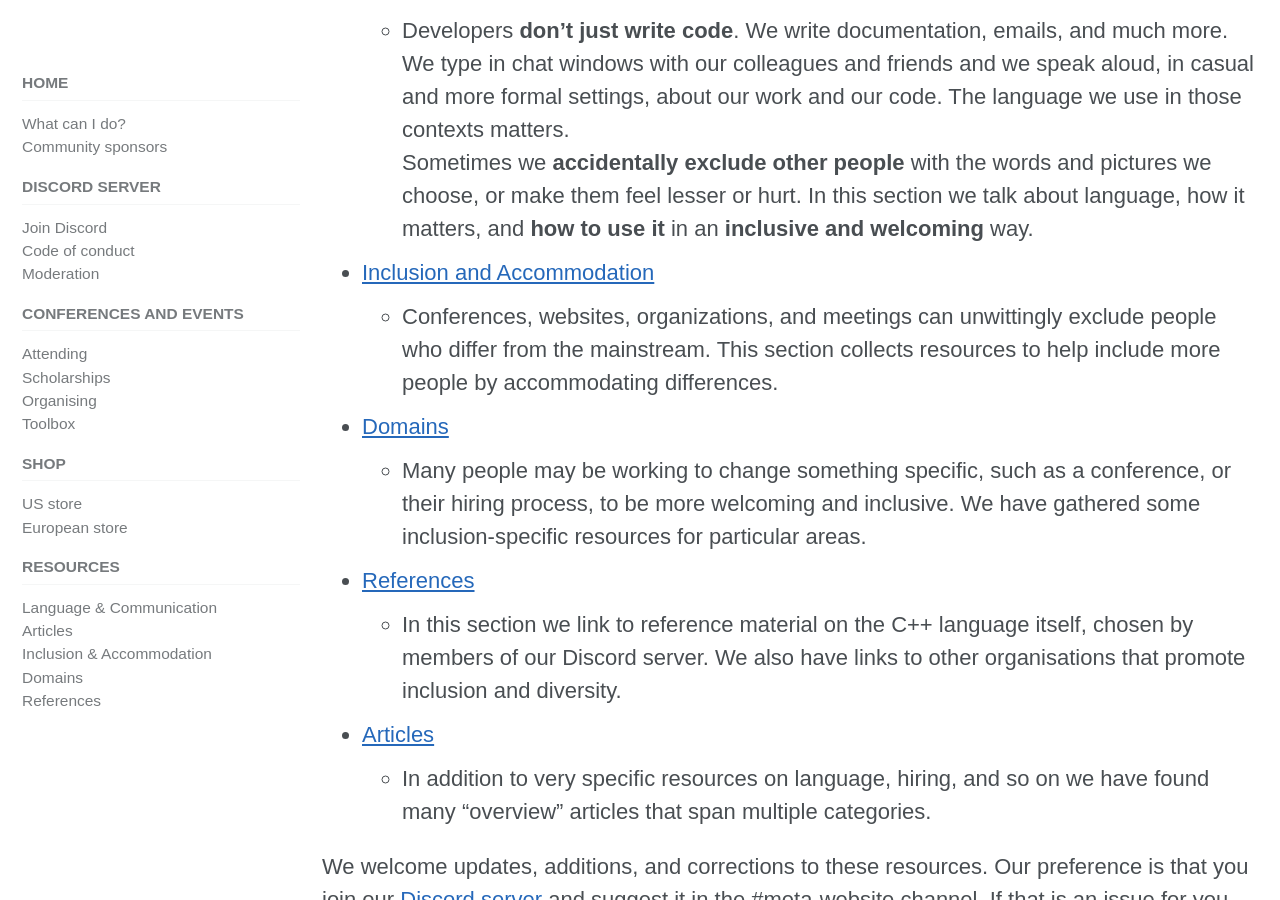
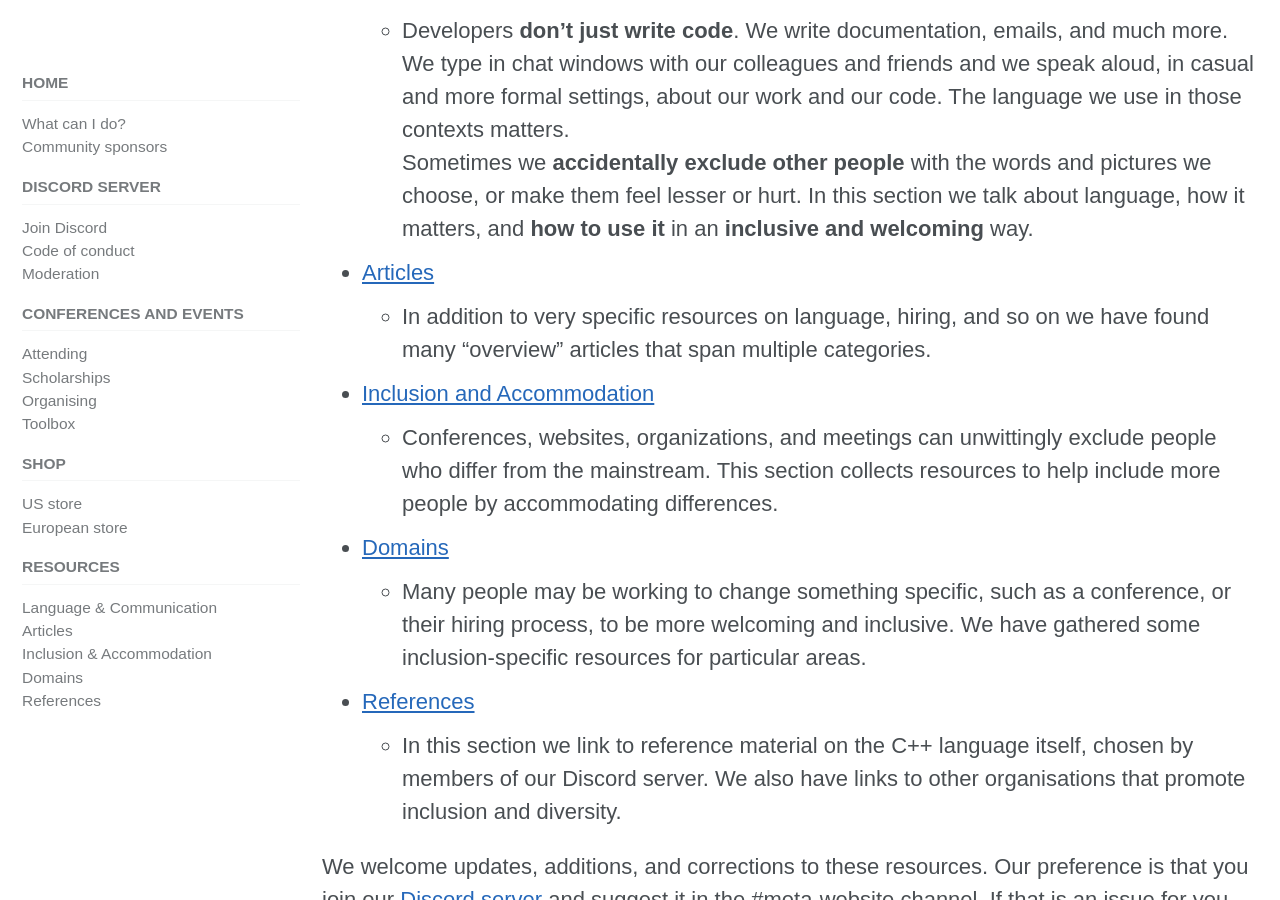
Before and after one commit to include-cpp/include-cpp.github.io, a Jekyll site: the page built from resources/index.md, in a window 1280 px wide and 900 px high, scrolled down 272 px. Built offline with Jekyll 4.4.1, drawn with Linux system fonts in a browser that asks for light colours; cached includes are drawn as plain includes; nearby versions of some CDN libraries.

```diff
--- a/resources/index.md
+++ b/resources/index.md
@@ -7,14 +7,14 @@ classes: wide
 * [Language and Communication](/resources/language/) - and why language matters
     * Developers **don't just write code**. We write documentation, emails, and much more. We type in chat windows with our colleagues and friends and we speak aloud, in casual and more formal settings, about our work and our code. The language we use in those contexts matters.
     Sometimes we **accidentally exclude other people** with the words and pictures we choose, or make them feel lesser or hurt. In this section we talk about language, how it matters, and **how to use it** in an **inclusive and welcoming** way.
+* [Articles](/resources/articles/)
+  * In addition to very specific resources on language, hiring, and so on we have found many "overview" articles that span multiple categories.
 * [Inclusion and Accommodation](/resources/inclusion/)
     * Conferences, websites, organizations, and meetings can unwittingly exclude people who differ from the mainstream. This section collects resources to help include more people by accommodating differences.
 * [Domains](/resources/domains/)
     * Many people may be working to change something specific, such as a conference, or their hiring process, to be more welcoming and inclusive. We have gathered some inclusion-specific resources for particular areas.
 * [References](/resources/references/)
   * In this section we link to reference material on the C++ language itself, chosen by members of our Discord server. We also have links to other organisations that promote inclusion and diversity.
-* [Articles](/resources/articles/)
-  * In addition to very specific resources on language, hiring, and so on we have found many "overview" articles that span multiple categories.
 
 We welcome updates, additions, and corrections to these resources. Our preference is that you join our [Discord server](/discord/) and suggest it in the #meta-website channel. If that is an issue for you, please [contact us directly](/#how-can-we-be-contacted) and let us know how we can make things better.
 
```
